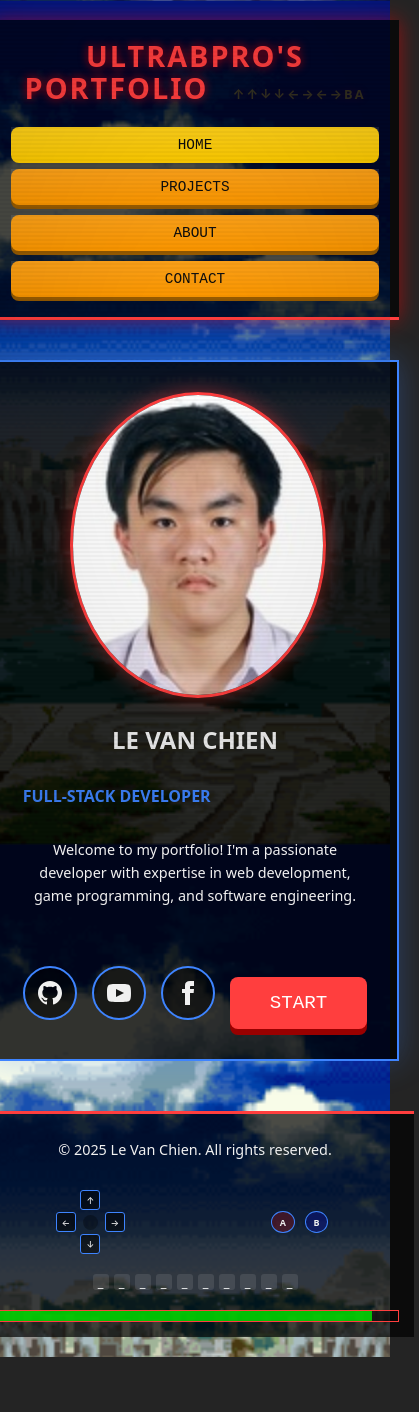
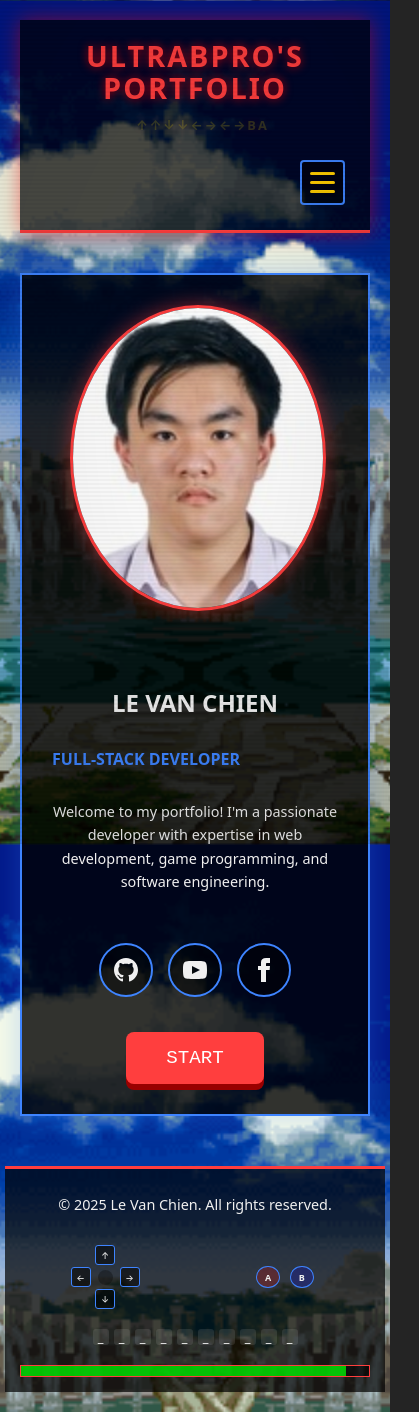
Before and after one commit to UltraBpro/UltraBpro, a React (Vite) app in the folder ultrabpro-portfolio/: page / in a window 390 px wide. Shown: the whole page, 419 px wide, since content can reach past the window. Before the commit the page ends 1357 px from the top, so only its background shows below. Built offline with nearby package versions, Linux system fonts and the light colour scheme.

Commit message:
fix change dumb claude

```diff
--- a/ultrabpro-portfolio/src/App.css
+++ b/ultrabpro-portfolio/src/App.css
@@ -222,6 +222,7 @@
   width: 250px;
   height: 250px;
   margin: 0 auto;
+  margin-bottom: 100px;
 }
 
 .character-avatar img {
@@ -371,11 +372,61 @@
   width: 200px;
   text-align: center;
   cursor: pointer;
-  transition: transform 0.3s;
+  transition: all 0.3s ease-out;
+  position: relative;
+  overflow: hidden;
+  border-radius: 8px;
+  margin: 0 10px;
+}
+
+.character-card::before {
+  content: "";
+  position: absolute;
+  top: 0;
+  left: 0;
+  width: 100%;
+  height: 100%;
+  background: linear-gradient(to bottom, transparent 70%, rgba(0,0,0,0.8) 100%);
+  z-index: 1;
+  opacity: 0;
+  transition: opacity 0.3s ease;
+}
+
+.character-card:hover::before {
+  opacity: 1;
 }
 
 .character-card:hover {
-  transform: translateY(-5px);
+  transform: translateY(-8px) scale(1.03);
+  box-shadow: 0 10px 20px rgba(0, 0, 0, 0.3);
+}
+
+.character-card img {
+  width: 100%;
+  height: 300px;
+  object-fit: cover;
+  border: 3px solid var(--secondary-color);
+  transition: all 0.3s;
+  background-color: rgba(0, 0, 0, 0.5);
+  border-radius: 6px;
+  box-sizing: border-box;
+}
+
+.character-card:hover img {
+  filter: brightness(0.8);
+  border-color: var(--primary-color);
+}
+
+.character-card h3 {
+  margin-top: 10px;
+  font-size: 0.9rem;
+  position: relative;
+  z-index: 2;
+  transition: color 0.3s ease;
+}
+
+.character-card:hover h3 {
+  color: var(--accent-color);
 }
 
 /* Add a subtle indicator that content is scrollable */
@@ -387,25 +438,6 @@
 .character-select::before {
   content: "";
   flex: 0 0 20px;
-}
-
-.character-card img {
-  width: 100%;
-  height: 300px;
-  object-fit: cover;
-  border: 3px solid var(--secondary-color);
-  transition: all 0.3s;
-  background-color: rgba(0, 0, 0, 0.5); /* Dark background for transparent images */
-}
-
-.character-card:hover img {
-  filter: brightness(0.7);
-  border-color: var(--primary-color);
-}
-
-.character-card h3 {
-  margin-top: 10px;
-  font-size: 0.9rem;
 }
 
 /* Complete redesign of project details layout */
@@ -985,9 +1017,6 @@
   .character-intro {
     flex-direction: column;
     text-align: center;
-  }
-  .character-avatar {
-    margin-bottom: 50px; /* Add bottom margin to prevent overlap */
   }
   .stats-container, .bio-container {
     flex-direction: column;
@@ -1426,6 +1455,8 @@
   align-items: center;
   gap: 15px;
   margin-top: 20px;
+  flex-wrap: wrap;
+  justify-content: center;
 }
 
 .social-icon {
@@ -1439,12 +1470,30 @@
   border: 2px solid var(--secondary-color);
   color: var(--light-text);
   transition: all 0.3s;
+  position: relative;
+  overflow: hidden;
+}
+
+.social-icon::after {
+  content: "";
+  position: absolute;
+  top: 0;
+  left: 0;
+  width: 100%;
+  height: 100%;
+  background: radial-gradient(circle, rgba(255,255,255,0.2) 0%, rgba(255,255,255,0) 70%);
+  opacity: 0;
+  transition: opacity 0.3s;
+}
+
+.social-icon:hover::after {
+  opacity: 1;
 }
 
 .social-icon:hover {
-  transform: scale(1.1);
+  transform: translateY(-5px);
   border-color: var(--primary-color);
-  box-shadow: 0 0 15px rgba(255, 62, 62, 0.5);
+  box-shadow: 0 5px 15px rgba(255, 62, 62, 0.3);
 }
 
 .social-icon.github:hover {
@@ -1455,6 +1504,16 @@
 .social-icon.youtube:hover {
   color: #fff;
   background-color: rgba(255, 0, 0, 0.8);
+}
+
+.social-icon.linkedin:hover {
+  color: #fff;
+  background-color: rgba(0, 119, 181, 0.8);
+}
+
+.social-icon.facebook:hover {
+  color: #fff;
+  background-color: rgba(59, 89, 152, 0.8);
 }
 
 /* Update character avatar size */
@@ -1723,12 +1782,6 @@
   97% { text-shadow: 2px 0 var(--primary-color), -2px 0 var(--accent-color); }
   98% { text-shadow: -1px 0 var(--primary-color), 1px 0 var(--accent-color); }
   99% { text-shadow: 1px 0 var(--primary-color), -1px 0 var(--accent-color); }
-}
-
-/* Facebook icon */
-.social-icon.facebook:hover {
-  color: #fff;
-  background-color: rgba(59, 89, 152, 0.8);
 }
 
 /* Education section */
@@ -2198,27 +2251,72 @@
   gap: 12px;
   margin-bottom: 25px;
   flex-wrap: wrap;
+  padding: 0 15px;
 }
 
 .category-button {
   background-color: rgba(0, 0, 0, 0.5);
   color: var(--light-text);
   border: 1px solid var(--secondary-color);
-  padding: 10px 18px;  /* Increased padding */
+  padding: 10px 18px;
   font-family: 'Press Start 2P', monospace;
-  font-size: 0.8rem;  /* Slightly larger font */
+  font-size: 0.8rem;
   cursor: pointer;
   transition: all 0.3s;
+  position: relative;
+  overflow: hidden;
+}
+
+.category-button::after {
+  content: '';
+  position: absolute;
+  top: 0;
+  left: -100%;
+  width: 100%;
+  height: 100%;
+  background: linear-gradient(90deg, transparent, rgba(255, 255, 255, 0.1), transparent);
+  transition: left 0.5s;
+}
+
+.category-button:hover::after {
+  left: 100%;
 }
 
 .category-button:hover {
   background-color: rgba(0, 0, 0, 0.7);
   transform: translateY(2px);
+  box-shadow: 0 3px 10px rgba(0, 0, 0, 0.2);
 }
 
 .category-button.active {
   background-color: var(--secondary-color);
   color: white;
+  box-shadow: 0 0 10px rgba(62, 132, 255, 0.5);
+}
+
+/* Responsive adjustments for category filters */
+@media (max-width: 768px) {
+  .category-filters {
+    gap: 8px;
+  }
+
+  .category-button {
+    padding: 8px 12px;
+    font-size: 0.7rem;
+  }
+}
+
+@media (max-width: 480px) {
+  .category-filters {
+    flex-direction: column;
+    align-items: center;
+    gap: 10px;
+  }
+
+  .category-button {
+    width: 100%;
+    max-width: 250px;
+  }
 }
 
 /* Form status styling */
@@ -2298,3 +2396,70 @@
   transform: none;
   box-shadow: none;
 }
+
+/* Mobile Navigation - Fixed Alignment */
+.mobile-nav {
+  position: relative;
+  z-index: 100;
+  display: flex;
+  justify-content: flex-end; /* Align contents to the right */
+  width: 100%; /* Take full width of parent */
+}
+
+.mobile-menu-button {
+  background-color: rgba(0, 0, 0, 0.5);
+  border: 2px solid var(--secondary-color);
+  width: 45px;
+  height: 45px;
+  cursor: pointer;
+  display: flex;
+  flex-direction: column;
+  justify-content: center;
+  align-items: center;
+  padding: 5px;
+  margin: 5px;
+  margin-left: auto; /* Push to the right */
+  border-radius: 4px;
+  transition: all 0.3s;
+}
+
+.mobile-menu-button:hover {
+  border-color: var(--primary-color);
+  transform: translateY(-2px);
+}
+
+.mobile-menu-button span {
+  display: block;
+  width: 25px;
+  height: 3px;
+  background-color: var(--accent-color);
+  margin: 3px 0;
+  border-radius: 3px;
+  transition: all 0.3s;
+}
+
+.mobile-menu-button:hover span {
+  background-color: var(--primary-color);
+}
+
+.mobile-nav-buttons {
+  position: absolute;
+  top: 55px;
+  right: 5px; /* Align with the button */
+  background-color: rgba(0, 0, 0, 0.9);
+  border: 2px solid var(--secondary-color);
+  border-radius: 5px;
+  padding: 10px;
+  display: flex;
+  flex-direction: column;
+  gap: 10px;
+  min-width: 200px;
+  animation: fadeIn 0.3s ease-in-out;
+  box-shadow: 0 5px 15px rgba(0, 0, 0, 0.5);
+}
+
+.mobile-nav-buttons .game-button {
+  width: 100%;
+  text-align: center;
+  padding: 12px;
+}
--- a/ultrabpro-portfolio/src/App.jsx
+++ b/ultrabpro-portfolio/src/App.jsx
@@ -30,6 +30,8 @@
   const [activeCategory, setActiveCategory] = useState("All");
   const categories = ["All", "Web Development", "Desktop Applications", "Game Development"];
   const [currentImageIndex, setCurrentImageIndex] = useState(0);
+  const [isMobile, setIsMobile] = useState(window.innerWidth <= 768);
+  const [mobileMenuOpen, setMobileMenuOpen] = useState(false);
 
   // Set page title
   useEffect(() => {
@@ -323,46 +325,102 @@
     preloadImages();
   }, []);
 
+  // Add responsive detection
+  useEffect(() => {
+    const handleResize = () => {
+      setIsMobile(window.innerWidth <= 768);
+    };
+
+    window.addEventListener('resize', handleResize);
+    return () => window.removeEventListener('resize', handleResize);
+  }, []);
+
   return (
     <div className="game-container">
       <header className="game-header">
         <h1 className="game-title">
           ULTRABPRO'S PORTFOLIO <span className="blink">↑↑↓↓←→←→BA</span>
         </h1>
+        {isMobile ? (
+          <div className="mobile-nav">
+            <button
+              className="mobile-menu-button"
+              onClick={() => setMobileMenuOpen(!mobileMenuOpen)}
+              aria-label="Toggle menu"
+            >
+              <span></span>
+              <span></span>
+              <span></span>
+            </button>
+            {mobileMenuOpen && (
+              <div className="mobile-nav-buttons">
+                <button
+                  className={`game-button ${selectedSection === "home" ? "active" : ""}`}
+                  onClick={() => {
+                    setSelectedSection("home");
+                    setMobileMenuOpen(false);
+                  }}
+                >
+                  HOME
+                </button>
+                <button
+                  className={`game-button ${selectedSection === "projects" ? "active" : ""}`}
+                  onClick={() => {
+                    setSelectedSection("projects");
+                    setMobileMenuOpen(false);
+                  }}
+                >
+                  PROJECTS
+                </button>
+                <button
+                  className={`game-button ${selectedSection === "about" ? "active" : ""}`}
+                  onClick={() => {
+                    setSelectedSection("about");
+                    setMobileMenuOpen(false);
+                  }}
+                >
+                  ABOUT
+                </button>
+                <button
+                  className={`game-button ${selectedSection === "contact" ? "active" : ""}`}
+                  onClick={() => {
+                    setSelectedSection("contact");
+                    setMobileMenuOpen(false);
+                  }}
+                >
+                  CONTACT
+                </button>
+              </div>
+            )}
+          </div>
+        ) : (
           <div className="nav-buttons">
             <button
-            className={`game-button ${
-              selectedSection === "home" ? "active" : ""
-            }`}
+              className={`game-button ${selectedSection === "home" ? "active" : ""}`}
               onClick={() => setSelectedSection("home")}
             >
               HOME
             </button>
             <button
-            className={`game-button ${
-              selectedSection === "projects" ? "active" : ""
-            }`}
+              className={`game-button ${selectedSection === "projects" ? "active" : ""}`}
               onClick={() => setSelectedSection("projects")}
             >
               PROJECTS
             </button>
             <button
-            className={`game-button ${
-              selectedSection === "about" ? "active" : ""
-            }`}
+              className={`game-button ${selectedSection === "about" ? "active" : ""}`}
               onClick={() => setSelectedSection("about")}
             >
               ABOUT
             </button>
             <button
-            className={`game-button ${
-              selectedSection === "contact" ? "active" : ""
-            }`}
+              className={`game-button ${selectedSection === "contact" ? "active" : ""}`}
               onClick={() => setSelectedSection("contact")}
             >
               CONTACT
             </button>
           </div>
+        )}
       </header>
 
       <main className="game-content">
@@ -407,6 +465,7 @@
                     target="_blank"
                     rel="noopener noreferrer"
                     className="social-icon github"
+                    aria-label="GitHub Profile"
                   >
                     <svg
                       xmlns="http://www.w3.org/2000/svg"
```
Lines whose indentation alone changed are shown as unchanged.
